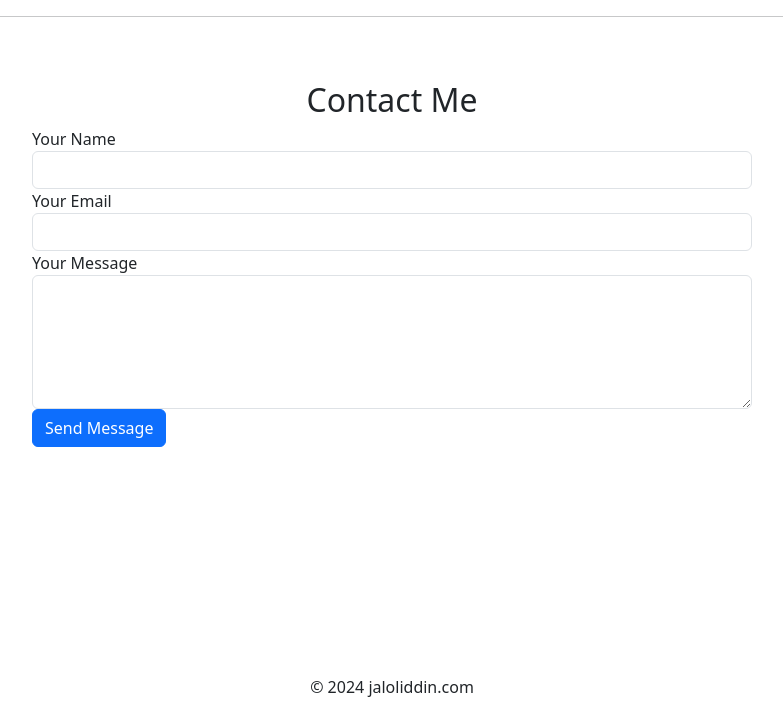
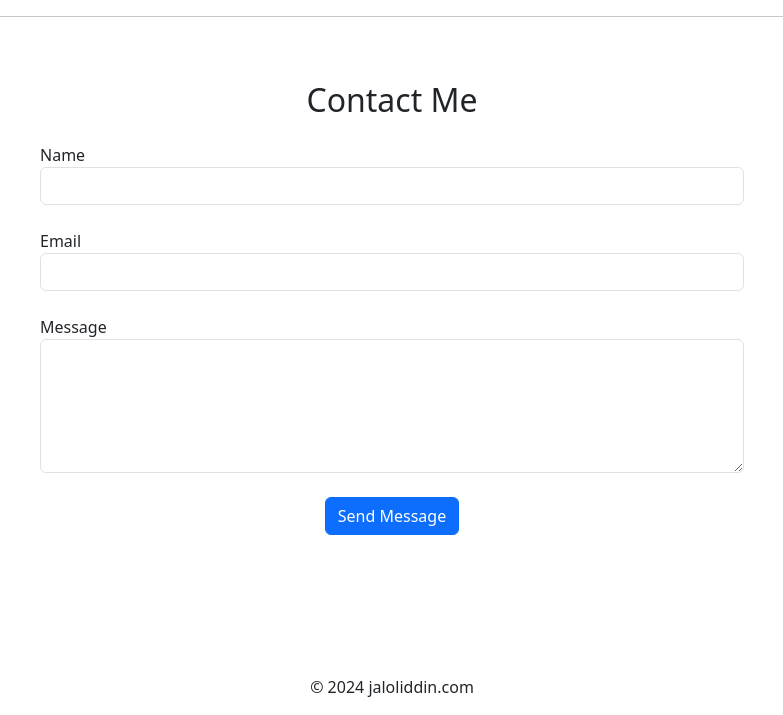
Before and after one commit to jaloliddinmurodullaev/jmtech, a Django app: page /contact/ in a window 1280 px wide. Shown: the part 85-800 px from the top of the page, without its empty margins (248-1031 px from the left). Run offline with Django 5.2, Linux system fonts and the light colour scheme.

Commit message:
Contact Page updated, Blogs Page updated

```diff
--- a/app/urls.py
+++ b/app/urls.py
@@ -16,3 +16,11 @@ urlpatterns = [
     path('blog/<int:id>/', blog_page, name='blog_detail_page'),
     path('download-resume/', download_resume, name='download_resume')
 ]
+
+from django.conf.urls import handler404
+from django.shortcuts import render
+
+def custom_404(request, exception=None):
+    return render(request, '404.html', status=404)
+
+handler404 = 'main.urls.custom_404'
--- a/app/views.py
+++ b/app/views.py
@@ -66,15 +66,11 @@ def contact_page(request):
 
 def blog_page(request, id=None):
     if id is None:
-        print("ALPHA")
         blogs = Blog.objects.filter(is_active=True).order_by('-created_at')
-        # print(blogs)
         return render(request, "blog.html", {'blogs': blogs})
     else:
         try:
-            print("BETTA")
             blog = Blog.objects.get(id=id)
-            print(blog.__dict__)
             return render(request, "blog_detail.html", {'blog': blog})
         except Exception as exc:
             print(str(exc))
--- a/main/settings.py
+++ b/main/settings.py
@@ -23,7 +23,7 @@ BASE_DIR = Path(__file__).resolve().parent.parent
 SECRET_KEY = 'django-insecure-#dy-vr(8#0ir4cpgk%m^74^b5%4&b^o=oca@+*96t3^m4tc8z1'
 
 # SECURITY WARNING: don't run with debug turned on in production!
-DEBUG = True
+DEBUG = False
 
 ALLOWED_HOSTS = ['localhost', '127.0.0.1']
 
--- a/templates/about.html
+++ b/templates/about.html
@@ -65,13 +65,13 @@
                     I write about my experience in tech world.
                 </p>
                 <div class="social-links mt-3">
-                    <a href="https://linkedin.com/in/yourprofile" target="_blank" class="me-3">
+                    <a href="https://linkedin.com/in/yourprofile" target="_blank" class="me-3 text-decoration-none">
                         <i class="fab fa-linkedin fa-2x"></i>
                     </a>
-                    <a href="https://linkedin.com/in/yourprofile" target="_blank" class="me-3">
+                    <a href="https://linkedin.com/in/yourprofile" target="_blank" class="me-3 text-decoration-none">
                         <i class="fab fa-github fa-2x"></i>
                     </a>
-                    <a href="https://linkedin.com/in/yourprofile" target="_blank" class="me-3">
+                    <a href="https://linkedin.com/in/yourprofile" target="_blank" class="me-3 text-decoration-none">
                         <i class="fab fa-twitter fa-2x"></i>
                     </a>
                 </div>
--- a/templates/contact.html
+++ b/templates/contact.html
@@ -1,25 +1,29 @@
 {% extends "base.html" %}
 
 {% block page_content %}
-<div class="row justify-content-center mt-5">
-    <div class="col-md-8">
+<div class="container mt-5">
+    <div class="row">
+        <div class="col-md-8 offset-md-2">
             <h2 class="text-center">Contact Me</h2>
             <form method="POST" action="">
                 {% csrf_token %}
-            <div class="form-group">
-                <label for="id_name">Your Name</label>
+                <div class="form-group mt-4">
+                    <label for="id_name">Name</label>
                     {{ form.name }}
                 </div>
-            <div class="form-group">
-                <label for="id_email">Your Email</label>
+                <div class="form-group mt-4">
+                    <label for="id_email">Email</label>
                     {{ form.email }}
                 </div>
-            <div class="form-group">
-                <label for="id_message">Your Message</label>
+                <div class="form-group mt-4">
+                    <label for="id_message">Message</label>
                     {{ form.message }}
                 </div>
+                <div class="d-flex justify-content-center align-items-center mt-4">
                     <button type="submit" class="btn btn-primary btn-block">Send Message</button>
+                </div>
             </form>
         </div>
     </div>
+</div>
 {% endblock %}
```
Also changed, not shown: templates/blog.html (+12 -4 lines), templates/contact_success.html (+9 -2 lines). Lines whose indentation alone changed are shown as unchanged.
